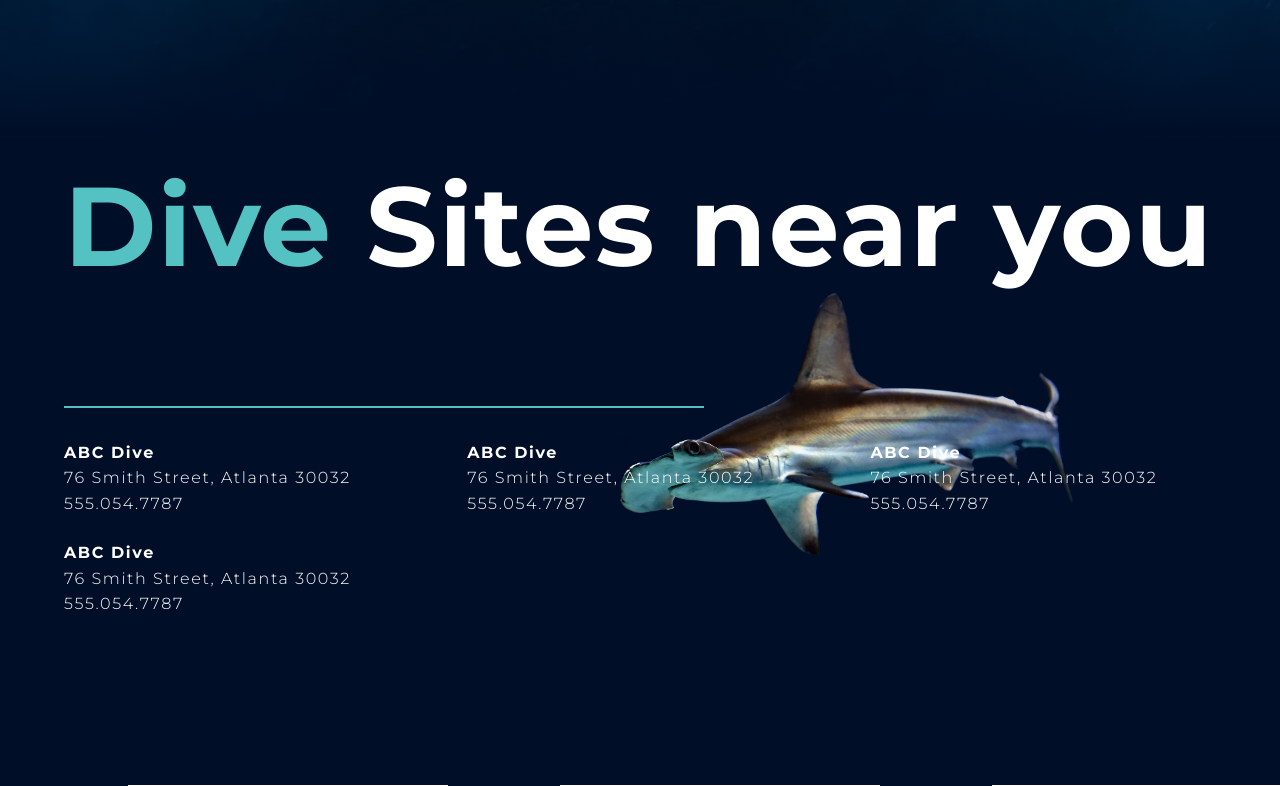
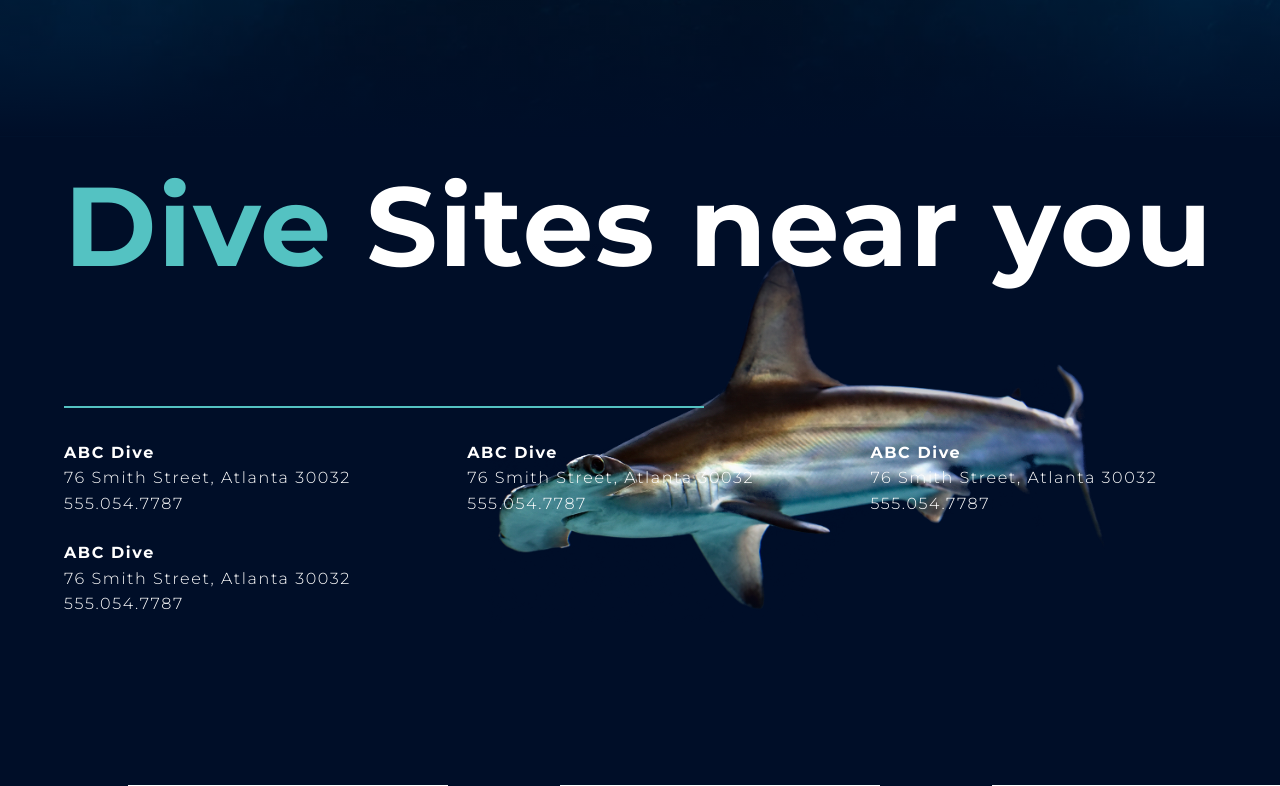
Before and after one commit to KevinMeldau/scuba-front, a React (Create React App) app: page / in a window 1280 px wide. Shown: the part 880-1666 px from the top of the page. Built offline with nearby package versions, Linux system fonts and the light colour scheme; no server answers.

Commit message:
Increase size of shark image

```diff
--- a/src/styles.css
+++ b/src/styles.css
@@ -462,7 +462,7 @@ section {
 .shark-image {
   background-image: url("./images/shark.png");
   background-position: 80% 40%;
-  background-size: 30em;
+  background-size: 40em;
 }
 
 .turtle-image {
--- a/src/styles.scss
+++ b/src/styles.scss
@@ -370,7 +370,7 @@ section {
 .shark-image {
   background-image: url("./images/shark.png");
   background-position: 80% 40%;
-  background-size: 30em;
+  background-size: 40em;
 }
 
 .turtle-image {
```
